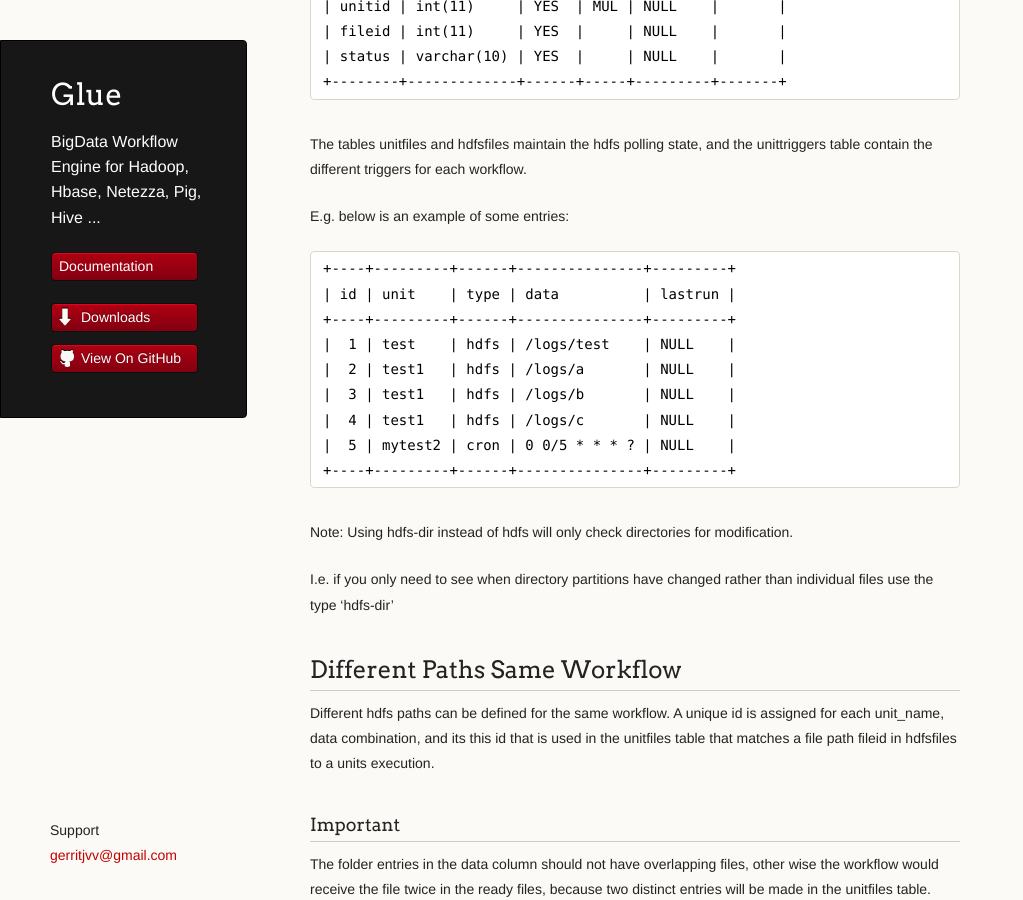
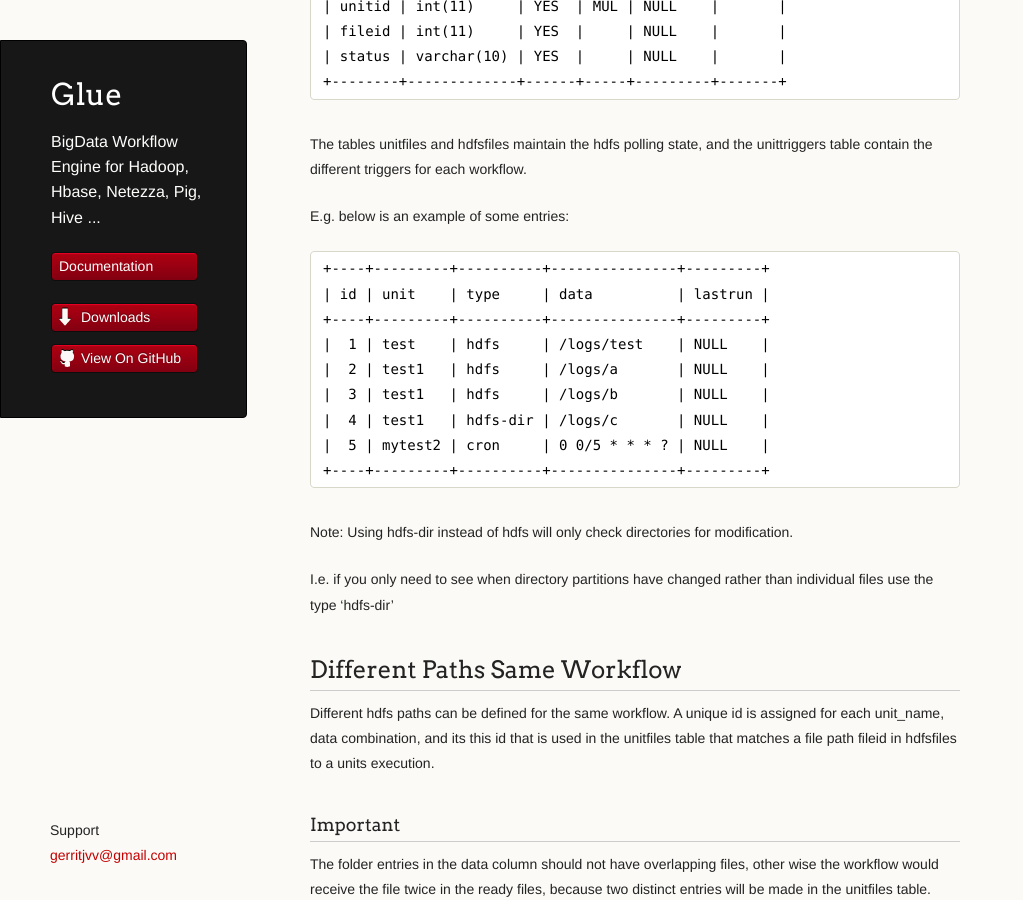
Before and after one commit to gerritjvv/glue, a Jekyll site: the page built from triggers.markdown, in a window 1280 px wide and 900 px high, scrolled down 1144 px. Shown: the whole window, without its empty margins (0-1023 px from the left). Built offline with Jekyll 4.4.1, drawn with Linux system fonts in a browser that asks for light colours; Markdown is read by kramdown in place of the engine named in the settings; some of the changed text lies outside the part shown.

```diff
--- a/triggers.markdown
+++ b/triggers.markdown
@@ -54,15 +54,15 @@ The tables unitfiles and hdfsfiles maintain the hdfs polling state, and the unit
 
 E.g. below is an example of some entries:
 
-	+----+---------+------+---------------+---------+
-	| id | unit    | type | data          | lastrun |
-	+----+---------+------+---------------+---------+
-	|  1 | test    | hdfs | /logs/test    | NULL    |
-	|  2 | test1   | hdfs | /logs/a       | NULL    |
-	|  3 | test1   | hdfs | /logs/b       | NULL    |
-	|  4 | test1   | hdfs | /logs/c       | NULL    |
-	|  5 | mytest2 | cron | 0 0/5 * * * ? | NULL    |
-	+----+---------+------+---------------+---------+
+	+----+---------+----------+---------------+---------+
+	| id | unit    | type     | data          | lastrun |
+	+----+---------+----------+---------------+---------+
+	|  1 | test    | hdfs     | /logs/test    | NULL    |
+	|  2 | test1   | hdfs     | /logs/a       | NULL    |
+	|  3 | test1   | hdfs     | /logs/b       | NULL    |
+	|  4 | test1   | hdfs-dir | /logs/c       | NULL    |
+	|  5 | mytest2 | cron     | 0 0/5 * * * ? | NULL    |
+	+----+---------+----------+---------------+---------+
 
 Note: Using hdfs-dir instead of hdfs will only check directories for modification.
 
```
Also changed, not shown: other parts of triggers.markdown (+1 -1 lines), s3Api.markdown (added, +25 -0 lines).
